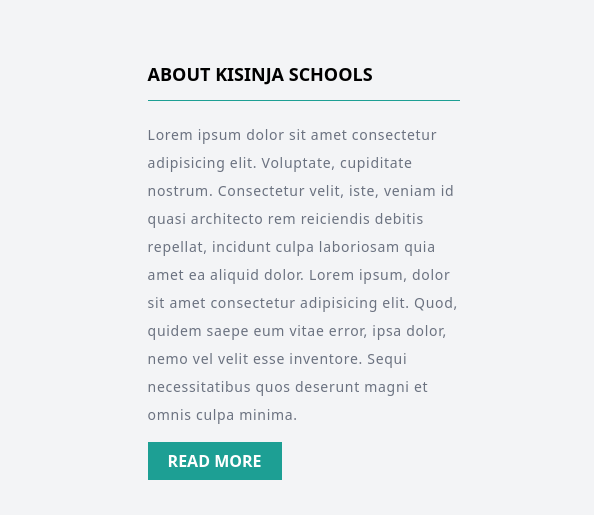
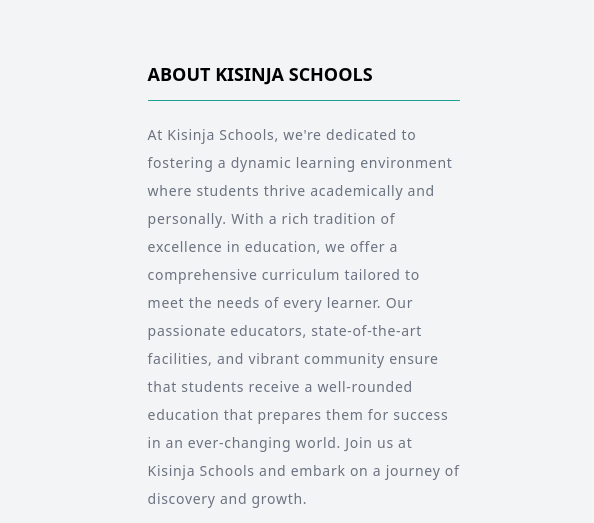
Before and after one commit to kisinja/school-website, a website: page src/index.html in a window 1280 px wide. Shown: the part 1940-2463 px from the top of the page, 686-1280 px from the left. Drawn offline with Linux system fonts and the light colour scheme.

Commit message:
me again

```diff
--- a/src/index.html
+++ b/src/index.html
@@ -213,13 +213,13 @@
                         <h1 class="font-bold text-lg uppercase">about kisinja schools</h1>
                     </div>
                     <div>
-                        <p class="text-gray-500 text-sm tracking-wider leading-7">Lorem ipsum dolor sit amet consectetur
-                            adipisicing elit.
-                            Voluptate, cupiditate nostrum. Consectetur velit, iste, veniam id quasi architecto rem
-                            reiciendis debitis repellat, incidunt culpa laboriosam quia amet ea aliquid dolor. Lorem
-                            ipsum, dolor sit amet consectetur adipisicing elit. Quod, quidem saepe eum vitae error, ipsa
-                            dolor, nemo vel velit esse inventore. Sequi necessitatibus quos deserunt magni et omnis
-                            culpa minima.</p>
+                        <p class="text-gray-500 text-sm tracking-wider leading-7">At Kisinja Schools, we're dedicated to
+                            fostering a dynamic learning environment where students thrive academically and personally.
+                            With a rich tradition of excellence in education, we offer a comprehensive curriculum
+                            tailored to meet the needs of every learner. Our passionate educators, state-of-the-art
+                            facilities, and vibrant community ensure that students receive a well-rounded education that
+                            prepares them for success in an ever-changing world. Join us at Kisinja Schools and embark
+                            on a journey of discovery and growth.</p>
                     </div>
                     <div>
                         <a href="" class="py-2 px-5 w-fit text-white font-bold uppercase bg-[#1d9f94]">read more</a>
```
